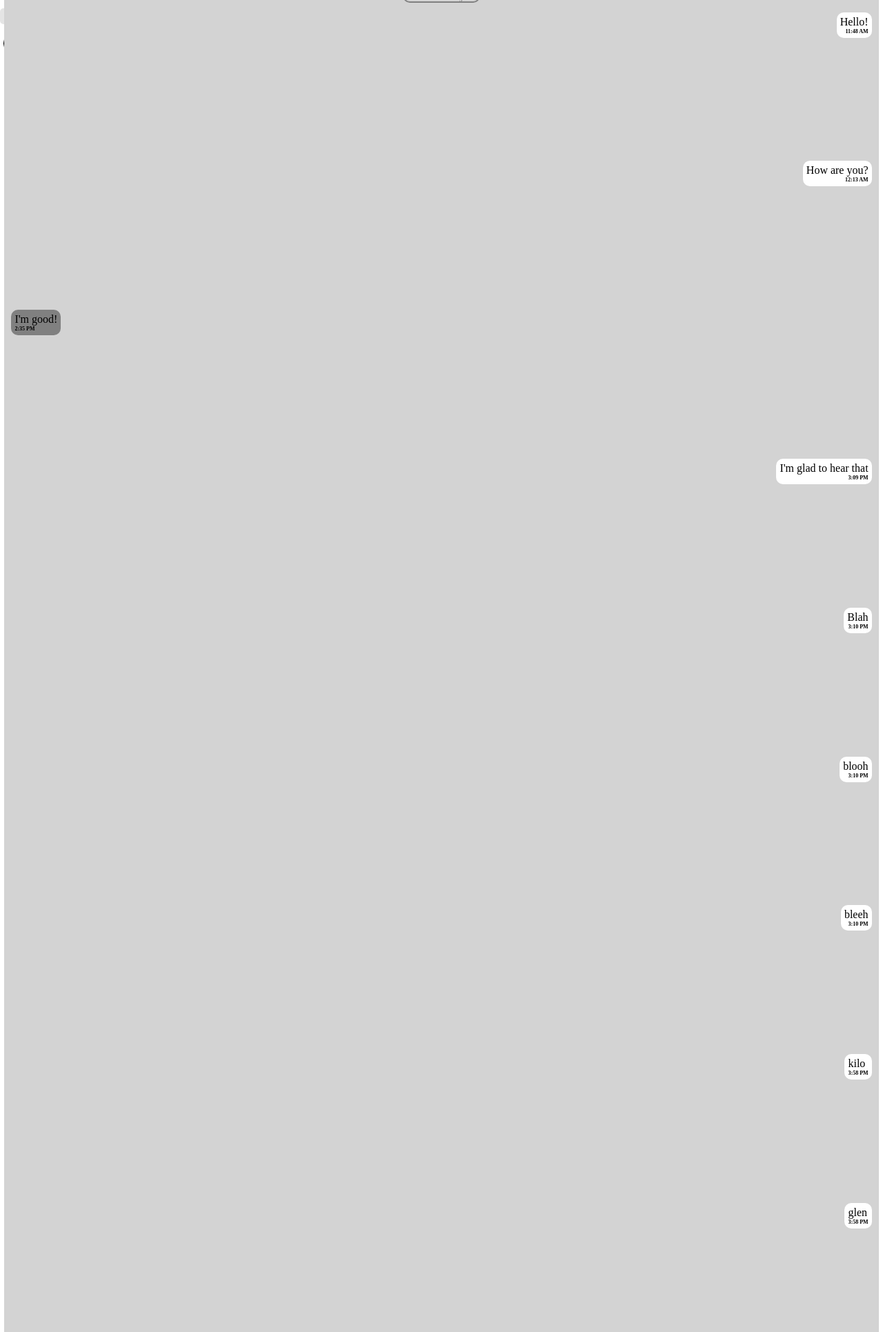
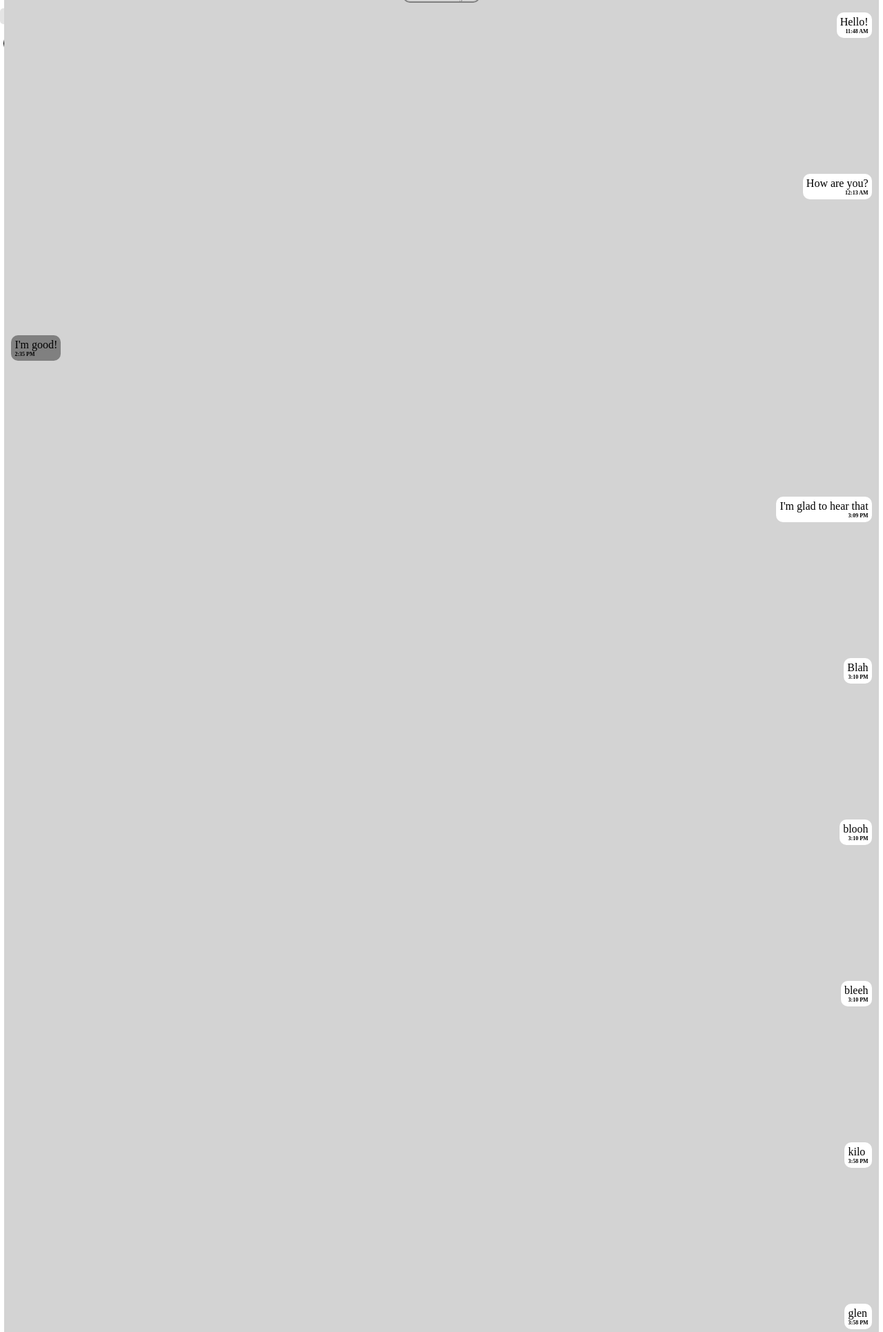
Before and after one commit to DeAdShOt99000/whatsdown, a Django app: page /chat/home/chat/2 in a window 1280 px wide. Shown: the top 1931 px of the page at 69% size. Run offline with Django 4.2, Linux system fonts and the light colour scheme; a user stored in the database is signed in; data comes from the database, SQL or seed files in the repository; both versions use the stored data as it was after the commit; some libraries are stand-ins or nearby versions.

Commit message:
some fixes

```diff
--- a/whatsdown/chat/templates/chat/chat_page.html
+++ b/whatsdown/chat/templates/chat/chat_page.html
@@ -31,7 +31,7 @@
         position: relative;
         top: -6vh;
         left: 0.5vw;
-        height: 80vh;
+        height: 79vh;
         width: 99vw;
         overflow: auto;
     }
@@ -51,7 +51,7 @@
     .chat-text-container {
         /* background-color: aqua; */
         width: 100%;
-        height: 8.3vh;
+        height: 9vh;
     }
     .chat-text {
         padding: 5px;
@@ -130,7 +130,7 @@
         </form> -->
         {% csrf_token %}
     <input onkeydown="enterButton(event)" class="text-bar" type="text" name="text-message" id="text-message" placeholder="Enter message...">
-    <button id="send" onclick="sendMessage()">Send</button>
+    <button id="send" onclick="sendMessage();setTimeout('scrollToBottom()', 500);">Send</button>
     <button id="to-bottom-btn" onclick="scrollToBottom()">
         &darr;
     </button>
@@ -233,7 +233,7 @@
         var toBottomBtn = document.getElementById('to-bottom-btn')
 
         chatBox2.addEventListener('scroll', function(){
-            if (chatBox2.scrollHeight - chatBox2.scrollTop < chatBox2.clientHeight + 1){
+            if (chatBox2.scrollHeight - chatBox2.scrollTop < chatBox2.clientHeight+2){
                 toBottomBtn.style.display = 'none';
             }
             else {
--- a/whatsdown/chat/templates/chat/home_page.html
+++ b/whatsdown/chat/templates/chat/home_page.html
@@ -93,6 +93,7 @@
         transform: translate(-50%, -50%);
         width: 70%;
         height: 30%;
+        border: 2.5px solid black;
         border-radius: 20px;
         font-weight: bold;
         display: none;
```
Also changed, not shown: whatsdown/db.sqlite3.
